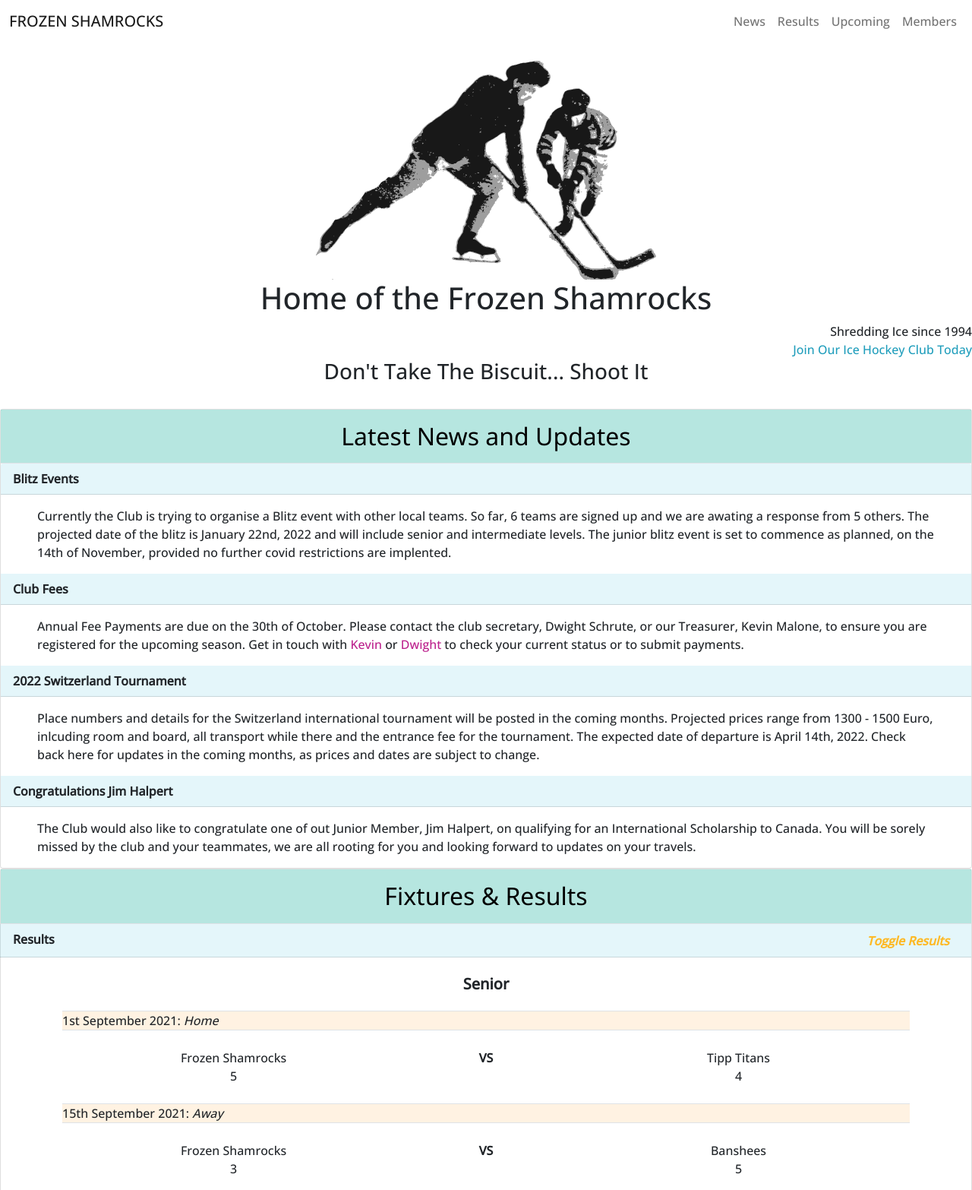
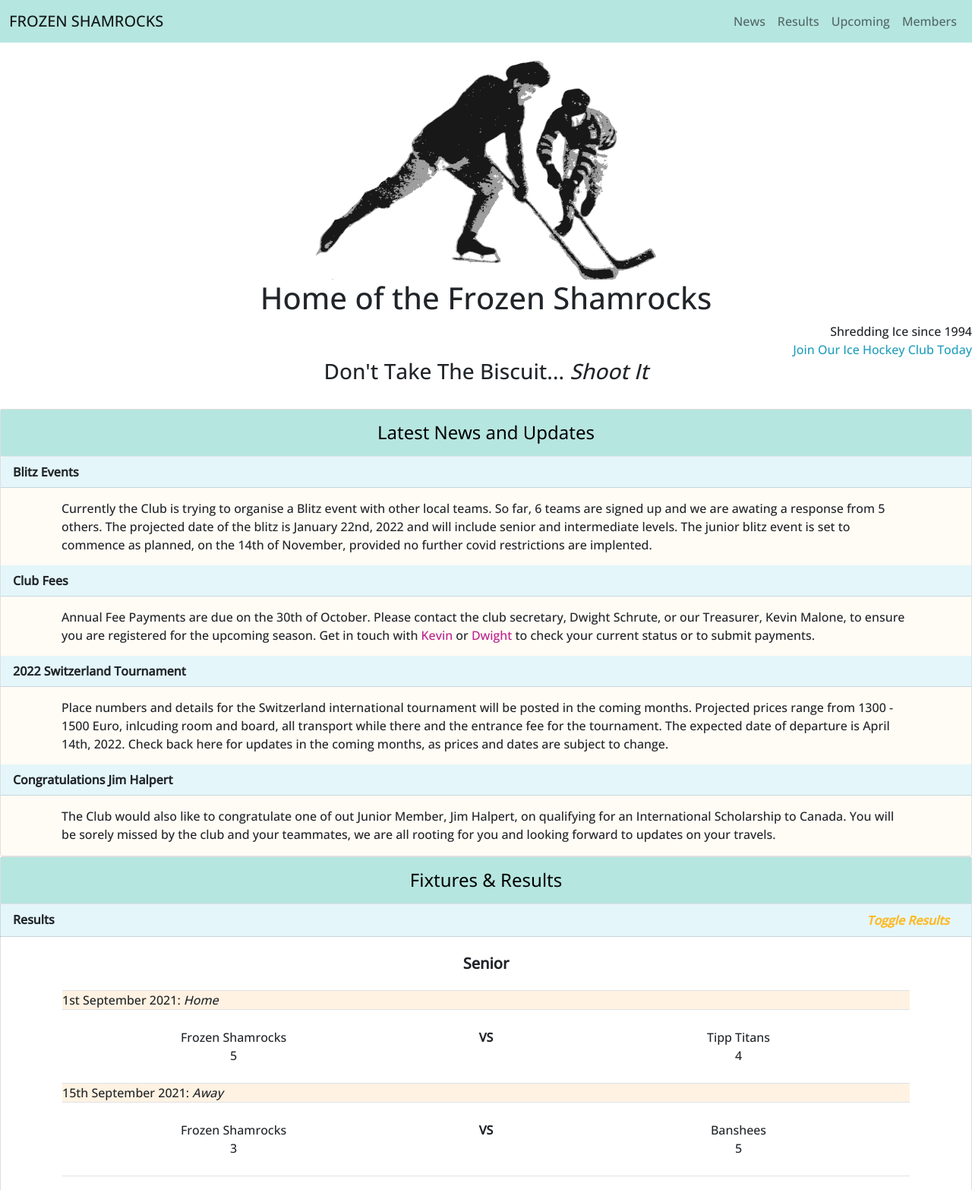
Before and after one commit to Bocolo/HockeyBootstrap, a plain HTML site: page public/index.html in a window 1280 px wide. Shown: the top 1566 px of the page at 76% size. Drawn offline with nearby package versions, Linux system fonts and the light colour scheme.

Commit message:
bootstrap styling. added tect padding

```diff
--- a/public/index.html
+++ b/public/index.html
@@ -13,7 +13,7 @@
         </Title>
     </head>
     <body>
-        <nav  class="navbar navbar-light navbar-expand-md ">
+        <nav  class="foot-title navbar navbar-light navbar-expand-md ">
             <section class="container-fluid  ">
                     <ul class="navbar-nav">
                         <li class="nav-item active">
@@ -29,7 +29,7 @@
                             <li><a class=" nav-link   " href="#news"> News</a></li>
                             <li><a class="nav-link  " href="#results">Results</a></li>
                             <li><a  class="nav-link  " href="#upcoming">Upcoming</a></li>
-                            <li><a class="d-sm-none d-md-block nav-link " href="#members">Members</a></li>
+                            <li><a class="d-none d-sm-block  nav-link " href="#members">Members</a></li>
                         </ul>
                     </div>
             </section>
@@ -41,33 +41,33 @@
                 Shredding Ice since 1994<br>
                 <a class="links " href="https://www.scientology.ie/" target="_blank">Join Our Ice Hockey Club Today</a>
             </div>
-            <h3>Don't Take The Biscuit... Shoot It</h3>
+            <h3>Don't Take The Biscuit...<i> Shoot It</i></h3>
         </section>
 
         <div class="card " id="news">
             <div class="card-body  p-0 w-100">
-                <h2 class="card-title mb-0 text-center foot-title border-bottom pt-3 pb-3 text-black">Latest News and Updates</h2>
+                <h4 class="card-title  mb-0 text-center foot-title border-bottom pt-3 pb-3 text-black">Latest News and Updates</h4>
                 <!-- card-title mb-0 text-center foot-title border-bottom pt-3 pb-3 text-black -->
                 <div class="container-fluid m-0 p-0">
                     <div class="card-header foot "><b>Blitz Events</b></div>
-                    <p class="card-text px-5 pt-3">Currently the Club is trying to organise a Blitz event with other local teams.  So far, 6 teams are signed up and we are awating a response from 5 others.
+                    <p class="card-text ">Currently the Club is trying to organise a Blitz event with other local teams.  So far, 6 teams are signed up and we are awating a response from 5 others.
                         The projected date of the blitz is January 22nd, 2022 and will include senior and intermediate levels.
                         The junior blitz event is set to commence as planned, on the 14th of November, provided no further covid restrictions are implented.
                     </p>
                     <div class="card-header foot "><b>Club Fees</b></div>
-                    <p class="card-text px-5 pt-3">Annual Fee Payments are due on the 30th of October.  Please contact the club secretary, Dwight Schrute, or our
+                    <p class="card-text">Annual Fee Payments are due on the 30th of October.  Please contact the club secretary, Dwight Schrute, or our
                         Treasurer, Kevin Malone, to ensure you are registered for the upcoming season.
                         Get in touch with <a  class="links email" href="mailto:K.Malone@FrozenShamrocksScranton.ie"> Kevin</a>  or
                         <a class="links email"href="mailto:D.K.Schrute@FrozenShamrocksScranton.ie">Dwight</a> to check your current status or to submit payments.
                     </p>
                     <div class="card-header foot "><b>2022 Switzerland Tournament</b></div>
-                    <p class="card-text px-5 pt-3">Place numbers and details for the Switzerland international tournament will be posted in the coming months.
+                    <p class="card-text ">Place numbers and details for the Switzerland international tournament will be posted in the coming months.
                         Projected prices range from 1300 - 1500 Euro, inlcuding room and board, all transport while there and the entrance fee for the tournament.
                         The expected date of departure is April 14th, 2022.
                         Check back here for updates in the coming months, as prices and dates are subject to change.
                     </p>
                     <div class="card-header foot "><b>Congratulations Jim Halpert</b></div>
-                    <p class="card-text px-5 pt-3 pb-3">The Club would also like to congratulate one of out Junior Member, Jim Halpert, on qualifying for an International Scholarship to Canada.
+                    <p class="card-text  pb-3">The Club would also like to congratulate one of out Junior Member, Jim Halpert, on qualifying for an International Scholarship to Canada.
                         You will be sorely missed by the club and your teammates, we are all rooting for you and looking forward to updates on your travels.
                     </p>
                 </div>
@@ -82,8 +82,8 @@
         <section class="card">
             <div class="card-body p-0 w-100">
 
-                    <h2 class="card-title mb-0 text-center foot-title border-bottom pt-3 pb-3 text-black">Fixtures & Results</h2>
-                    <div  class=" foot  card-header row me-0" id="results">
+                    <h4 class="card-title mb-0 text-center foot-title border-bottom pt-3 pb-3 text-black">Fixtures & Results</h4>
+                    <div  class=" foot card-header row me-0" id="results">
                         <div class="col-6 ">
                             <b>Results</b>
                         </div>
@@ -207,9 +207,9 @@
 
 
 
-        <section class="card d-sm-none d-md-block"  id="members">
+        <section class="card  d-none d-sm-block "  id="members">
             <div class="card-body p-0 w-100">
-                <h2 class="card-title mb-0 text-center foot-title border-bottom pt-3 pb-3 text-black">Meet Our Club</h2>
+                <h4 class="card-title mb-0 text-center foot-title border-bottom pt-3 pb-3 text-black">Meet Our Club</h4>
                 <!-- card-title mb-0 text-center foot-title border-bottom pt-3 pb-3 text-black -->
                 <div class="card-header foot">Our club is home to some amazing players, event planner, coachs and management.  Let us introduce you to just a few.</div>
                 <br><br>
@@ -242,7 +242,7 @@
         <footer class="text-center  text-muted pb-0"  id="footer">
             <section class="card ">
                 <div class="card-body p-0 foot w-100">
-                    <h2 class="card-title foot-title border-bottom pt-3 pb-3 text-black">Find Out More</h2>
+                    <h4 class="card-title foot-title border-bottom pt-3 pb-3 text-black">Find Out More</h4>
                     <!-- card-title mb-0 text-center foot-title border-bottom pt-3 pb-3 text-black -->
                     <div class="container p-0  ps-3 w-100 text-start">
 
@@ -272,6 +272,7 @@
                             </div>
 
                         </div>
+                        <div class="text-end pb-3"><br>Built by B. Colton<br>21128535</div>
                     </div>
                 </div>
             </section>
--- a/public/styleSheets/style.css
+++ b/public/styleSheets/style.css
@@ -3,11 +3,8 @@
 body {
     font-size: 1em;
     font-family:'Open Sans',Arial, Helvetica, sans-serif;
-    margin:0;
-    min-height:100vh;
-    display: flex;
-    flex-direction: column;
-    /* background-color: #FFF3E3; */
+
+
 }
 .svg{
     width:35%;
@@ -17,6 +14,17 @@ body {
 }
 .mb-10{
     padding-bottom: 20px;
+}
+.card-text{
+    background-color: #fff3e359;
+    margin-bottom:0;
+    padding: 15px 80px 15px 80px;
+
+}
+@media screen and (max-width:900px){
+   .card-text{
+        padding: 15px;
+}
 }
 .card-title{
     font-family: 'Segoe UI', Tahoma, Geneva, Verdana, sans-serif;
@@ -32,12 +40,7 @@ body {
     outline: none !important;
     box-shadow: none;
  }
- .head-bg{
-background-color: #FFEADB;
- }
- .header-bg{
-    background-color:  #FFD1B1
- }
+
 .foot-title{
     background-color:rgba(112, 206, 193, 0.507);
 }
```
